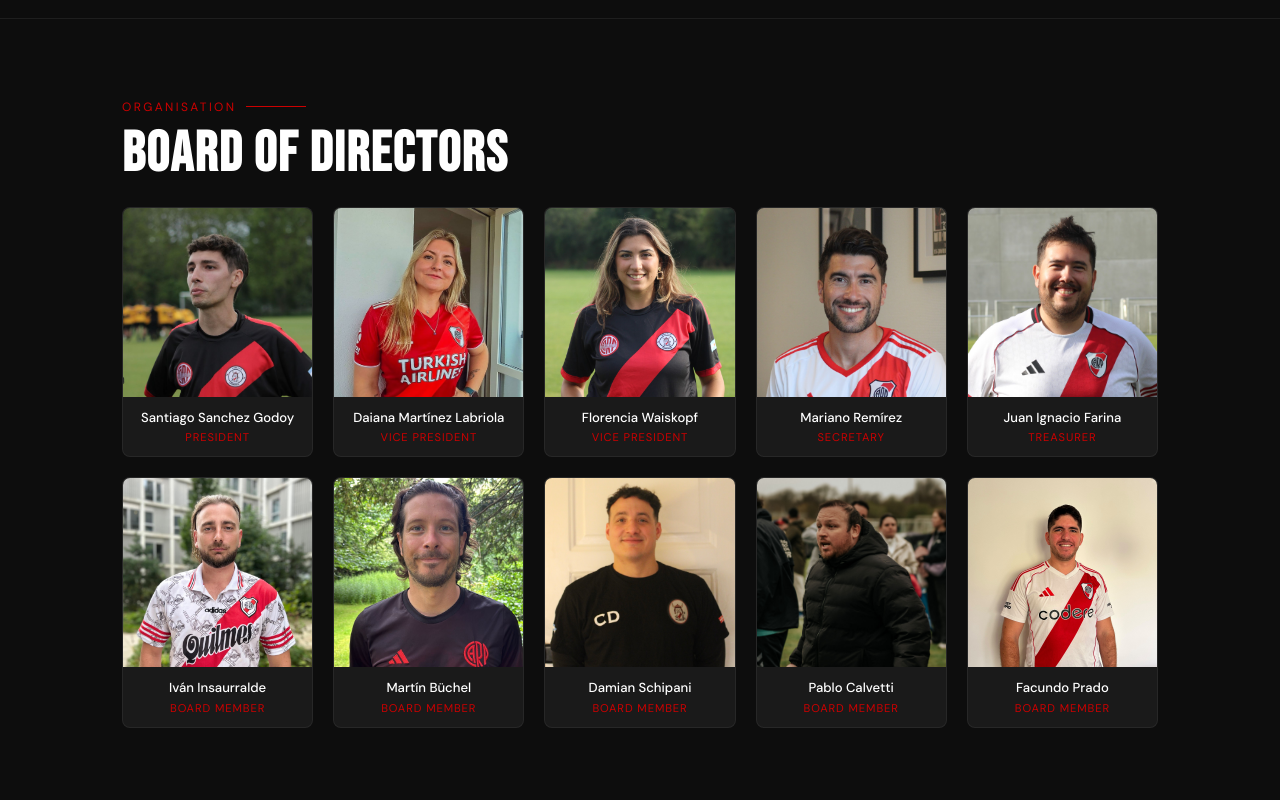
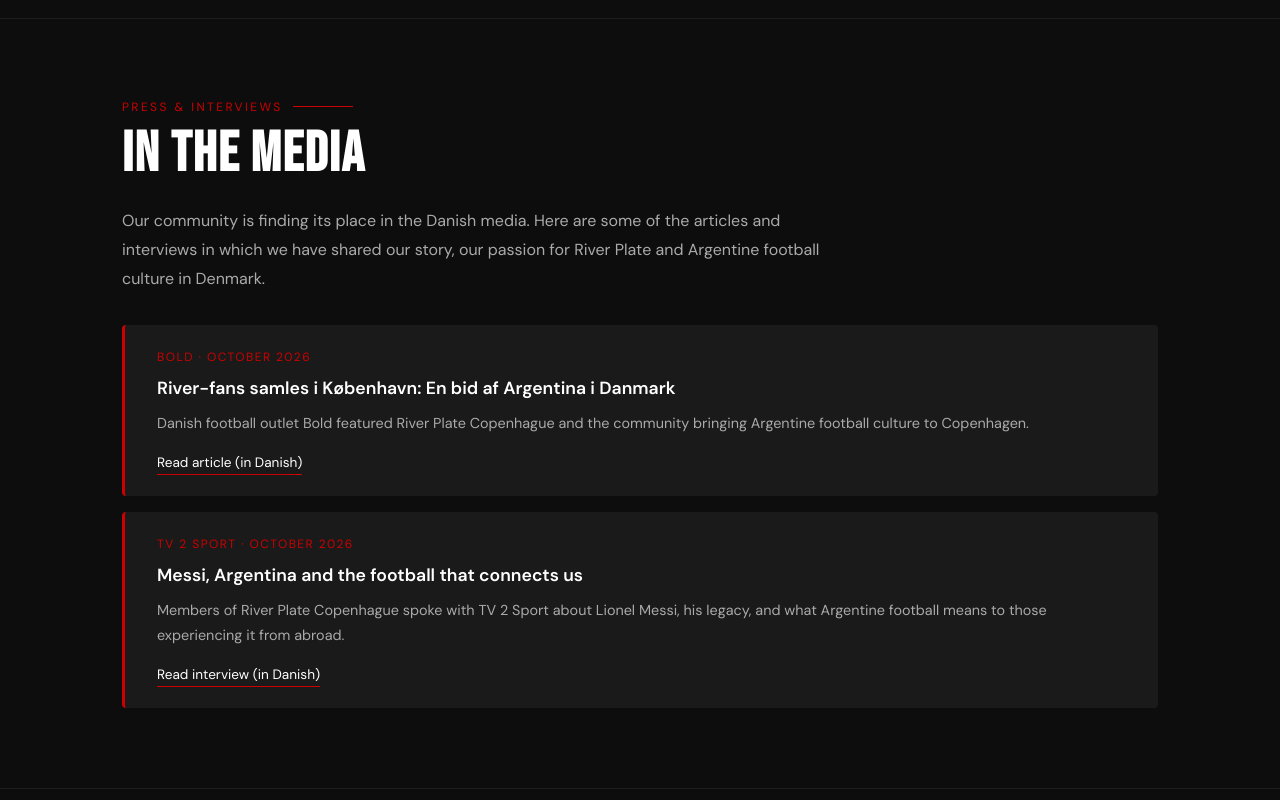
Before and after one commit to riverplatecopenhague/riverplatecopenhague, a plain HTML site: page riverplatecopenhague-en.html in a window 1280 px wide. Shown: the part 4000-4800 px from the top of the page. Drawn offline with Linux system fonts and the light colour scheme.

Commit message:
Update riverplatecopenhague-en.html

```diff
--- a/riverplatecopenhague-en.html
+++ b/riverplatecopenhague-en.html
@@ -500,6 +500,108 @@
 
 <hr class="divider">
 
+<!-- IN THE MEDIA -->
+<section id="media" class="fade-in">
+
+  <div class="section-label">Press & Interviews</div>
+  <h2 class="section-titulo">In the Media</h2>
+
+  <p style="color:#AAAAAA;line-height:1.8;margin-bottom:2rem;max-width:700px;">
+    Our community is finding its place in the Danish media.
+    Here are some of the articles and interviews in which
+    we have shared our story, our passion for River Plate
+    and Argentine football culture in Denmark.
+  </p>
+
+  <style>
+    .medios-lista {
+      display: grid;
+      gap: 1rem;
+    }
+
+    .medio-item {
+      background: #1A1A1A;
+      border-left: 3px solid #CC0000;
+      border-radius: 4px;
+      padding: 1.5rem 2rem;
+    }
+
+    .medio-fuente {
+      color: #CC0000;
+      font-size: 0.75rem;
+      text-transform: uppercase;
+      letter-spacing: 0.12em;
+      margin-bottom: 0.6rem;
+    }
+
+    .medio-item h3 {
+      font-family: 'DM Sans', sans-serif;
+      font-size: 1.1rem;
+      font-weight: 600;
+      line-height: 1.5;
+      margin-bottom: 0.6rem;
+    }
+
+    .medio-item p {
+      color: #AAAAAA;
+      font-size: 0.9rem;
+      line-height: 1.7;
+      margin-bottom: 1rem;
+    }
+
+    .medio-item a {
+      color: white;
+      text-decoration: none;
+      font-size: 0.85rem;
+      border-bottom: 1px solid #CC0000;
+      padding-bottom: 3px;
+    }
+
+    .medio-item a:hover {
+      color: #CC0000;
+    }
+  </style>
+
+  <div class="medios-lista">
+
+    <!-- BOLD -->
+    <article class="medio-item">
+      <div class="medio-fuente">Bold · October 2026</div>
+      <h3>River-fans samles i København: En bid af Argentina i Danmark</h3>
+      <p>
+        Danish football outlet Bold featured River Plate
+        Copenhague and the community bringing Argentine
+        football culture to Copenhagen.
+      </p>
+      <a href="https://bold.dk/fodbold/stillinger/argentina-primera-division/nyheder/river-fans-samles-i-kobenhavn-en-bid-af-argentina-i-danmark"
+         target="_blank" rel="noopener">
+        Read article (in Danish)
+      </a>
+    </article>
+
+    <!-- TV 2 SPORT -->
+    <article class="medio-item">
+      <div class="medio-fuente">TV 2 Sport · October 2026</div>
+      <h3>Messi, Argentina and the football that connects us</h3>
+      <p>
+        Members of River Plate Copenhague spoke with
+        TV 2 Sport about Lionel Messi, his legacy,
+        and what Argentine football means to those
+        experiencing it from abroad.
+      </p>
+      <a href="https://lnkd.in/etgqfjMb"
+         target="_blank" rel="noopener">
+        Read interview (in Danish)
+      </a>
+    </article>
+
+  </div>
+
+</section>
+<!-- END IN THE MEDIA -->
+
+<hr class="divider">
+
 <section id="cd" class="fade-in">
   <div class="section-label">Organisation</div>
   <h2 class="section-titulo">Board of Directors</h2>
```
